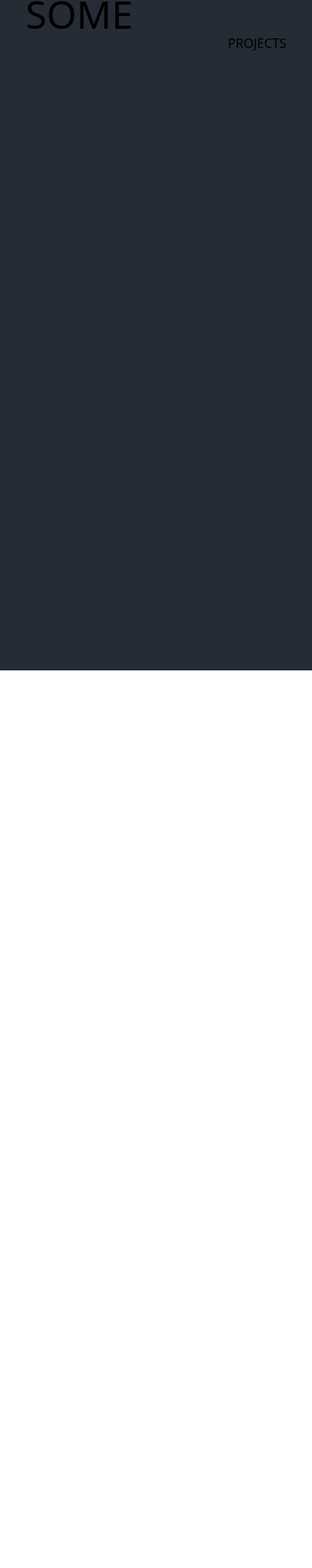
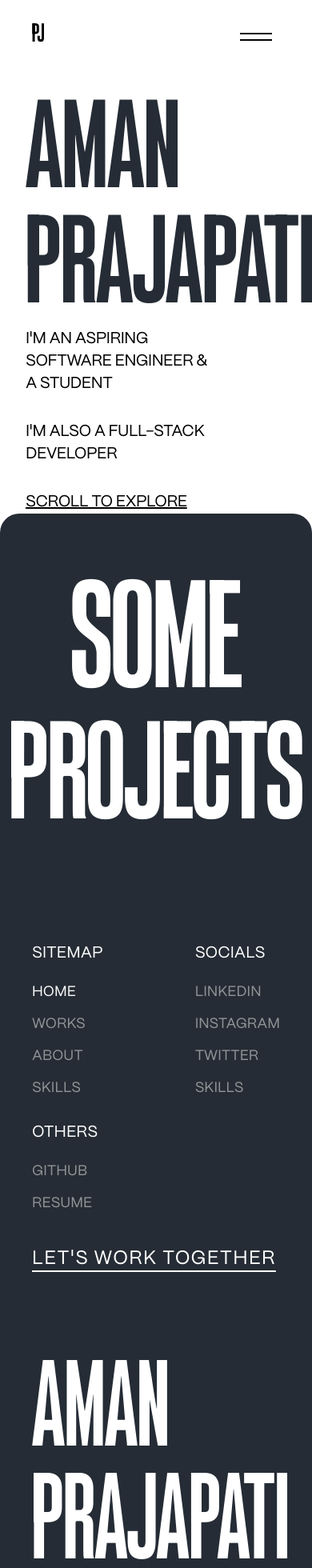
Before and after one commit to aman-prajapati05/Portfolio, a Next.js app: page / in a window 390 px wide. Shown: the part 6-1966 px from the top of the page at 80% size. Before the commit the page ends 844 px from the top, so only its background shows below. Built offline with nearby package versions, Linux system fonts and the light colour scheme.

Commit message:
made footer responsive

```diff
--- a/package.json
+++ b/package.json
@@ -14,7 +14,7 @@
     "next": "14.0.4",
     "next-google-fonts": "^2.2.0",
     "react": "^18",
-    "react-dom": "^18"
+    "react-dom": "^18.2.0"
   },
   "devDependencies": {
     "autoprefixer": "^10.0.1",
--- a/src/app/components/Footer.jsx
+++ b/src/app/components/Footer.jsx
@@ -5,10 +5,10 @@ export function Footer(){
         <>
         <div className="bg-[#252C35] h-screen text-white w-screen absolute z-50 overflow-hidden ">
             <div className="flex p-10 z-100">
-                <div className={`flex justify-between w-full flex-wrap ${PPmori.className}`}>
+                <div className={`flex justify-between w-full flex-wrap ${PPmori.className} gap-7 md:gap-0`}>
                     <div className="flex ">
-                    <div className="text-xs py-1 ">01/</div>
-                    <div className="flex flex-col px-5">
+                    <div className="text-xs py-1 hidden md:block ">01/</div>
+                    <div className="flex flex-col md:px-5">
                         <div className="text-xl ">SITEMAP</div>
                         <div className="flex flex-col mt-5">
                             <div className="pb-3 cursor-pointer text-lg">HOME</div>
@@ -20,8 +20,8 @@ export function Footer(){
                     </div>
 
                     <div className="flex ">
-                    <div className="text-xs py-1 ">02/</div>
-                    <div className="flex flex-col px-5">
+                    <div className="text-xs py-1 hidden md:block">02/</div>
+                    <div className="flex flex-col md:px-5">
                         <div className="text-xl ">SOCIALS</div>
                         <div className="flex flex-col mt-5">
                             <div className="pb-3 text-[#929598] hover:text-white cursor-pointer text-lg">LINKEDIN</div>
@@ -33,8 +33,8 @@ export function Footer(){
                     </div>
 
                     <div className="flex ">
-                    <div className="text-xs py-1 ">03/</div>
-                    <div className="flex flex-col px-5">
+                    <div className="text-xs py-1 hidden md:block">03/</div>
+                    <div className="flex flex-col md:px-5">
                         <div className="text-xl ">OTHERS</div>
                         <div className="flex flex-col mt-5">
                             <div className="pb-3 text-[#929598] cursor-pointer hover:text-white text-lg">GITHUB</div>
@@ -49,25 +49,25 @@ export function Footer(){
                 </div>
 
             </div>
-            <div className=" mt-18 pt-20 mb-0 pb-0">
+            <div className=" mt-18 pt-20 mb-0 pb-0 ">
             <div className="flex justify-between px-10 text-[#929598] text-xs">
-                <div>
-                DIGITAL DESIGNER / WEBFLOW EXPERT
+                <div className='hidden xl:block'>
+                WEB DEVELOPER
                 </div>
-                <div>
+                <div className='hidden xl:block'>
                 PORTFOLIO 2023
                 </div>
             </div>
-            <div className={` flex justify-between px-10 text-[22rem] scale-y-110 mt-4  font-black flex-wrap overflow-hidden overflow-y-hidden leading-none  ${arges.className}`}>
+            <div className={`md:mt-[15rem] xl:mt-4 flex justify-between px-10 md:text-[22rem] text-9xl scale-y-110 font-black flex-wrap overflow-hidden overflow-y-hidden leading-none  ${arges.className}`}>
                 <div className='p-0 whitespace-nowrap'>AMAN </div>
                 <div className='p-0'> PRAJAPATI</div>
             </div>
-            <div className="flex justify-between px-10 mt-[-60px] mb-0 pb-0 font-light text-xs">
+            <div className="flex justify-between px-10 xl:mt-[-60px] mb-0 pb-0 font-light text-xs">
                 <div>
                     INFOS & CREDITS
                 </div>
                 <div>
-                PORTFOLIO 2023
+                    BACK TO TOP
                 </div>
             </div>
             </div>
--- a/src/app/components/Landing.jsx
+++ b/src/app/components/Landing.jsx
@@ -5,13 +5,13 @@ export function Landing(){
         <>
             <div className={` bg-white px-8 `}>
                 <div className={`flex justify-between flex-wrap flex-row `}>
-                <div className={` ${arges.className} flex flex-col text-[#252C35] text-[9rem] leading-none font-black pt-4 md:text-[35rem] md:leading-none`}>
+                <div className={` ${arges.className} flex flex-col text-[#252C35] text-[9rem] leading-none font-black pt-4 xl:text-[35rem] xl:leading-none md:text-[24rem]`}>
                     <div>AMAN</div>
                     <div>PRAJAPATI</div>
                 </div>
-                <div className={`${PPmori.className}flex flex-col text-xl tracking-tight w-[75%] md:w-[20%] md:relative md:left-[70rem] md:top-[-68rem]`}>
-                    <div className={`${PPmori.className} mb-8 md:mb-15`}>I'M AN ASPIRING SOFTWARE ENGINEER & A STUDENT</div>
-                    <div className={`${PPmori.className} mb-8 md:mb-15 `}>I'M ALSO A FULL-STACK DEVELOPER</div>
+                <div className={`${PPmori.className}flex flex-col text-xl tracking-tight w-[75%] xl:w-[20%] md:w-[35%] md:relative xl:left-[70rem] xl:top-[-68rem] md:left-[42rem] md:top-[-45rem]`}>
+                    <div className={`${PPmori.className} mb-8 xl:mb-15`}>I'M AN ASPIRING SOFTWARE ENGINEER & A STUDENT</div>
+                    <div className={`${PPmori.className} mb-8 xl:mb-15 `}>I'M ALSO A FULL-STACK DEVELOPER</div>
                     <div className={`${PPmori.className}  underline`}>SCROLL TO EXPLORE</div>
                 </div>
                 </div>
--- a/src/app/components/Project/Projecjson.js
+++ b/src/app/components/Project/Projecjson.js
@@ -1,20 +1,20 @@
 export const Data = [
     {
-        index: 1,
+        index: '01',
         color:"bg-[#252525]",
         title: "LUMI",
         description: "This is a project description",
         className: "top-0"
     },
    {
-        index: 2,
+        index: '02',
         color:"bg-[#3460C7]",
         title: "PAX",
         description: "This is a project description",
         className:"top-0"
     },
     {
-        index: 3,
+        index: '03',
         color:"bg-[#473D99]",
         title: "SNAPZ",
         description: "This is a project description",
@@ -22,7 +22,7 @@ export const Data = [
 
     },
     {
-        index: 4,
+        index: '04',
         color:"bg-[#327EF6]",
         title: "NIRMAAN",
         description: "This is a project description",
@@ -30,7 +30,7 @@ export const Data = [
 
     },
     {
-        index: 5,
+        index: '05',
         color:"bg-[#003290]",
         title: "Project 5",
         description: "This is a project description",
--- a/src/app/components/Selected.jsx
+++ b/src/app/components/Selected.jsx
@@ -1,9 +1,11 @@
+import { arges } from "../../../public/fonts/fonts";
+
 export function Selected(){
     return(
         <>
-            <div className="w-screen h-screen bg-[#252C35] px-8">
-                <div className=" flex justify-start text-5xl ">SOME</div>
-                <div className=" flex justify-end">PROJECTS</div>
+            <div className={`${arges.className} w-screen h-full bg-[#252C35] px-8 rounded-t-3xl font-black tracking-tighter md:tracking-widest py-20`}>
+                <div className=" flex md:justify-start justify-center items-center text-[11rem] md:text-[22rem] text-white leading-none">SOME</div>
+                <div className=" flex md:justify-end justify-center items-center text-[10rem] md:text-[22rem] text-white leading-none">PROJECTS</div>
             </div>
         </>
     )
--- a/src/app/globals.css
+++ b/src/app/globals.css
@@ -54,7 +54,9 @@ body{
 
 .burger{
     width: 100%;
-    &::after, &::before{
+
+}
+.burger::after,.burger::before{
     content: "";
     display: block;
     height: 2px;
@@ -64,25 +66,20 @@ body{
     transition: transform 0.5s ease;
 }
 
-    &::after{
+.burger::after{
     top: -5px;
 }
 
-    &::before{
+.burger::before{
     top: 5px;
 }
-}
 
-.burgerActive{
-
-    &::after{
+.burgerActive::after{
         transform: rotate(45deg);
         top: -1px;
     }
 
-    &::before{
+.burgerActive::before{
         transform: rotate(-45deg);
         top: 0px;
     }
-
-}
--- a/src/app/layout.js
+++ b/src/app/layout.js
@@ -1,12 +1,8 @@
-import { Inter, Oswald} from 'next/font/google'
+
 import './globals.css'
 
-const inter = Inter({ subsets: ['latin'] })
-const oswald = Oswald
-({
-  subsets: ['latin'],
-  variable: "--font-oswald",
-})
+
+
 
 export const metadata = {
   title: 'Create Next App',
@@ -17,10 +13,10 @@ export default function RootLayout({ children }) {
   return (
     <html lang="en">
       <head>
-        <meta charset="UTF-8"/>
+        <meta charSet="UTF-8"/>
         <meta name="viewport" content="width=device-width, initial-scale=1, maximum-scale=1, user-scalable=0"/>
       </head>
-      <body className={[inter.className, oswald.className]}>{children}</body>
+      <body >{children}</body>
     </html>
   )
 }
--- a/src/app/page.js
+++ b/src/app/page.js
@@ -25,16 +25,16 @@ export default function Home() {
 
   return (
    <>
-   {/* <AnimatePresence>
+   <AnimatePresence>
    {loading && <Preloader/>}
-   </AnimatePresence> */}
+   </AnimatePresence>
 
-    {/* <Navbar/> */}
-   {/* <Landing/>   */}
+    <Navbar/>
+   <Landing/>
    <Selected/>
    {/* <Project/> */}
 
-   {/* <Footer/> */}
+   <Footer/>
    </>
   )
 }
--- a/tailwind.config.js
+++ b/tailwind.config.js
@@ -12,9 +12,6 @@ module.exports = {
         'gradient-conic':
           'conic-gradient(from 180deg at 50% 50%, var(--tw-gradient-stops))',
       },
-      fontFamily:{
-        Oswald: ["var(--font-oswald)"],
-      },
       scale: {
         '175': '1.75',
         '200': '2',
```
Also changed, not shown: 1 other file (tests, documents, lock files or other folders). Lines whose indentation alone changed are shown as unchanged.
